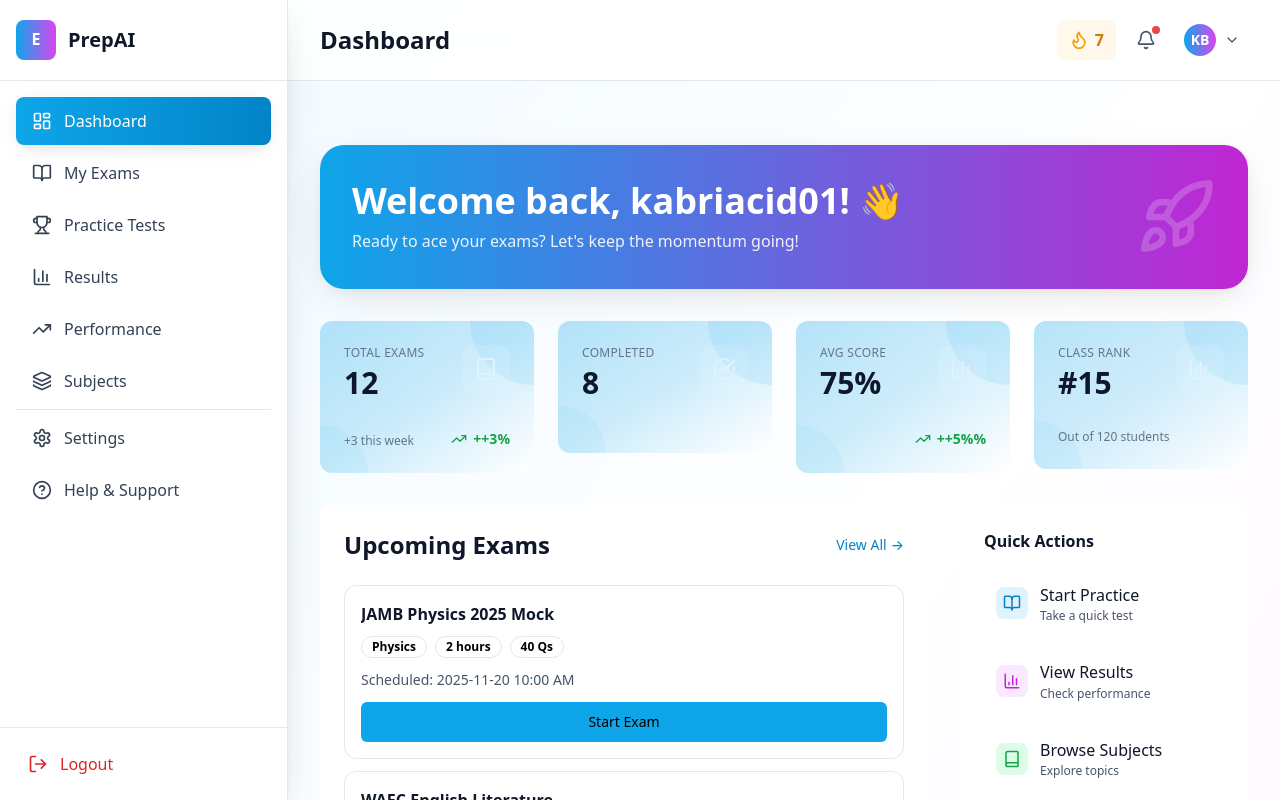
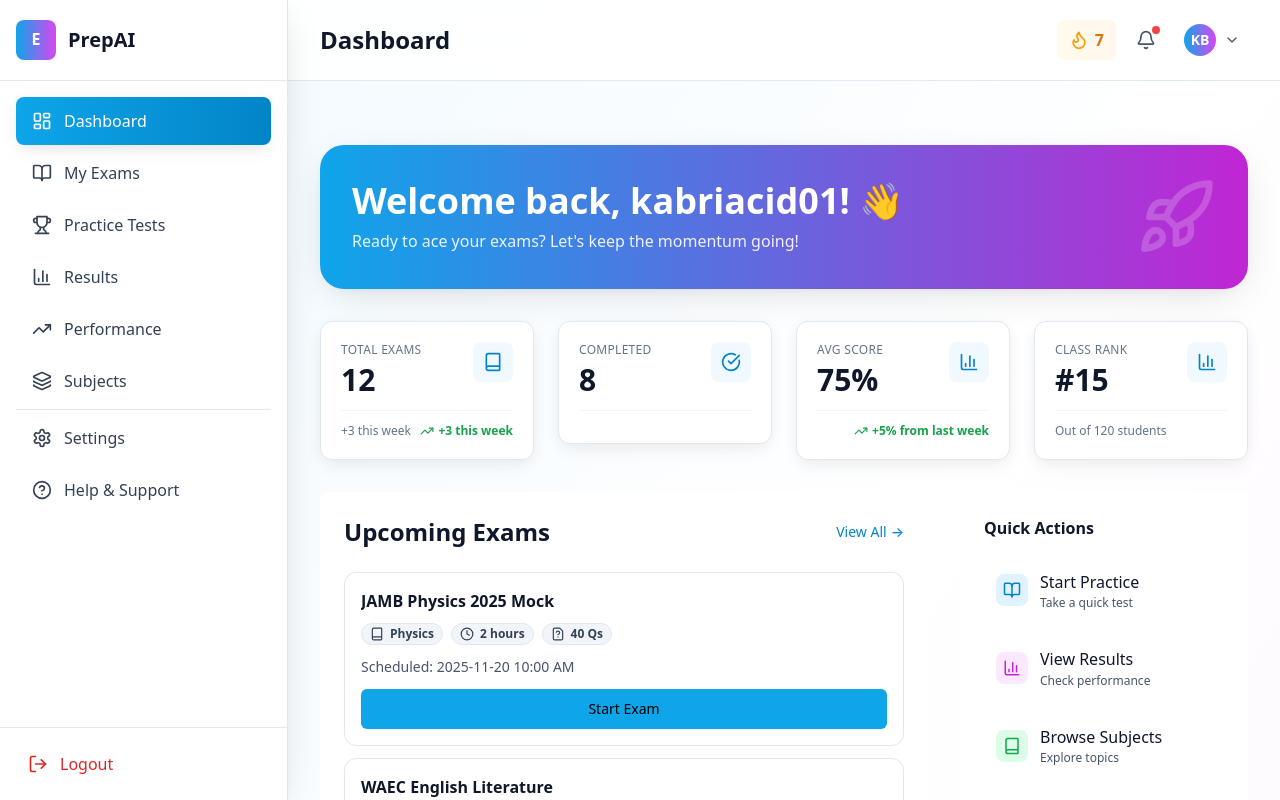
Before and after one commit to KabriAcid/PrepAI, a React (Vite) app: page /student/dashboard in a window 1280 px wide. Shown: the top 800 px of the page. Built offline with nearby package versions, Linux system fonts and the light colour scheme.

Commit message:
Update StatCard and Badge components for improved flexibility and styling

```diff
--- a/src/components/ui/StatCard.tsx
+++ b/src/components/ui/StatCard.tsx
@@ -4,11 +4,12 @@ import { TrendingUp, TrendingDown } from "lucide-react";
 
 interface StatCardProps {
   title: string;
-  value: string;
+  value: string | number;
   subtitle?: string;
   icon: LucideIcon;
   trend?: {
-    value: number;
+    value: string | number;
+    label?: string;
     isPositive: boolean;
   };
   delay?: number;
@@ -27,57 +28,43 @@ const StatCard = ({
       initial={{ opacity: 0, y: 20 }}
       animate={{ opacity: 1, y: 0 }}
       transition={{ duration: 0.4, delay }}
-      className="stat-card group relative bg-gradient-to-br from-primary/30 via-primary/20 to-card rounded-xl p-6 overflow-hidden"
+      className="rounded-xl border border-spiritual-200 bg-white p-5 shadow-soft"
     >
-      {/* Decorative Gradient Circles */}
-      <div className="absolute top-0 right-0 w-32 h-32 bg-primary/10 rounded-full -translate-y-1/2 translate-x-1/2" />
-      <div className="absolute bottom-0 left-0 w-24 h-24 bg-primary/5 rounded-full translate-y-1/2 -translate-x-1/2" />
-
-      {/* Content */}
-      <div className="relative">
-        {/* Top Section: Title/Value (Left) + Icon (Right) */}
-        <div className="flex items-start justify-between mb-4">
+      <div className="flex items-start justify-between">
         <div className="flex-1">
-            <h3 className="text-xs text-muted-foreground uppercase tracking-wide mb-1">
+          <h3 className="mb-1 text-xs uppercase tracking-wide text-spiritual-500">
             {title}
           </h3>
-            <p className="text-2xl md:text-3xl font-display font-bold text-foreground">
+          <p className="text-2xl font-bold text-spiritual-900 md:text-3xl">
             {value}
           </p>
         </div>
 
-          <div className="ml-4 p-3 rounded-xl bg-accent/20 group-hover:bg-accent/30 transition-colors flex-shrink-0">
-            <Icon className="w-6 h-6 text-accent" />
+        <div className="ml-3 rounded-lg bg-primary-50 p-2.5">
+          <Icon className="h-5 w-5 text-primary-600" />
         </div>
       </div>
 
-        {/* Bottom Section: Subtitle (Left) + Trend (Right) */}
-        <div className="flex items-end justify-between pt-3">
-          {subtitle && (
-            <p className="text-xs text-muted-foreground">{subtitle}</p>
-          )}
-
+      <div className="mt-3 flex items-end justify-between border-t border-spiritual-100 pt-3">
+        <p className="text-xs text-spiritual-500">{subtitle ?? ' '}</p>
         {trend && (
           <motion.div
-              initial={{ opacity: 0, scale: 0.9 }}
+            initial={{ opacity: 0, scale: 0.95 }}
             animate={{ opacity: 1, scale: 1 }}
-              transition={{ delay: delay + 0.2 }}
-              className={`flex items-center gap-1.5 text-sm font-semibold ml-auto ${
-                trend.isPositive ? "text-success" : "text-destructive"
-              }`}
+            transition={{ delay: delay + 0.15 }}
+            className={`ml-auto flex items-center gap-1 text-xs font-semibold ${trend.isPositive ? "text-success-600" : "text-error-600"}`}
           >
             {trend.isPositive ? (
-                <TrendingUp className="w-4 h-4" />
+              <TrendingUp className="h-3.5 w-3.5" />
             ) : (
-                <TrendingDown className="w-4 h-4" />
+              <TrendingDown className="h-3.5 w-3.5" />
             )}
             <span>
-                {trend.isPositive ? "+" : ""}
-                {trend.value}%
+              {trend.value}
+              {trend.label ? ` ${trend.label}` : ""}
             </span>
           </motion.div>
         )}
-        </div>
       </div>
     </motion.div>
   );
--- a/src/components/ui/badge.tsx
+++ b/src/components/ui/badge.tsx
@@ -4,26 +4,43 @@ import { cva, type VariantProps } from "class-variance-authority";
 import { cn } from "@/lib/utils";
 
 const badgeVariants = cva(
-  "inline-flex items-center rounded-full border px-2.5 py-0.5 text-xs font-semibold transition-colors focus:outline-none focus:ring-2 focus:ring-ring focus:ring-offset-2",
+  "inline-flex items-center rounded-full border font-semibold transition-colors focus:outline-none focus:ring-2 focus:ring-ring focus:ring-offset-2",
   {
     variants: {
       variant: {
         default: "border-transparent bg-primary text-primary-foreground hover:bg-primary/80",
+        neutral: "border-spiritual-200 bg-spiritual-100 text-spiritual-700",
+        success: "border-success-200 bg-success-100 text-success-700",
+        warning: "border-warning-200 bg-warning-100 text-warning-700",
+        error: "border-error-200 bg-error-100 text-error-700",
         secondary: "border-transparent bg-secondary text-secondary-foreground hover:bg-secondary/80",
         destructive: "border-transparent bg-destructive text-destructive-foreground hover:bg-destructive/80",
         outline: "text-foreground",
       },
+      size: {
+        sm: "px-2 py-0.5 text-xs",
+        md: "px-2.5 py-0.5 text-xs",
+        lg: "px-3 py-1 text-sm",
+      },
     },
     defaultVariants: {
       variant: "default",
+      size: "md",
     },
   },
 );
 
-export interface BadgeProps extends React.HTMLAttributes<HTMLDivElement>, VariantProps<typeof badgeVariants> { }
+export interface BadgeProps extends React.HTMLAttributes<HTMLDivElement>, VariantProps<typeof badgeVariants> {
+  icon?: React.ReactNode;
+}
 
-function Badge({ className, variant, ...props }: BadgeProps) {
-  return <div className={cn(badgeVariants({ variant }), className)} {...props} />;
+function Badge({ className, variant, size, icon, children, ...props }: BadgeProps) {
+  return (
+    <div className={cn(badgeVariants({ variant, size }), icon && "gap-1.5", className)} {...props}>
+      {icon}
+      {children}
+    </div>
+  );
 }
 
 export { Badge, badgeVariants };
```
Lines whose indentation alone changed are shown as unchanged.
